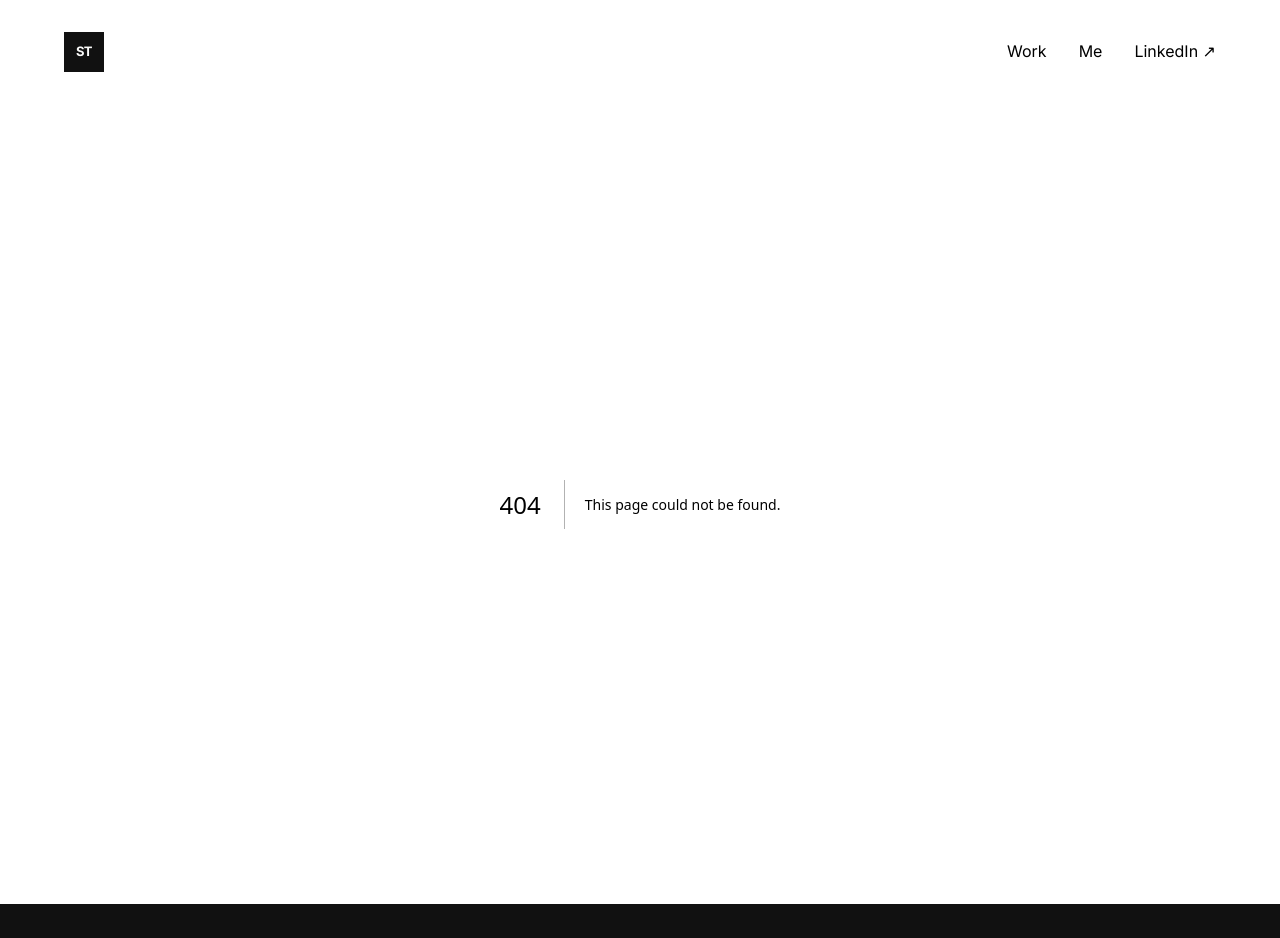
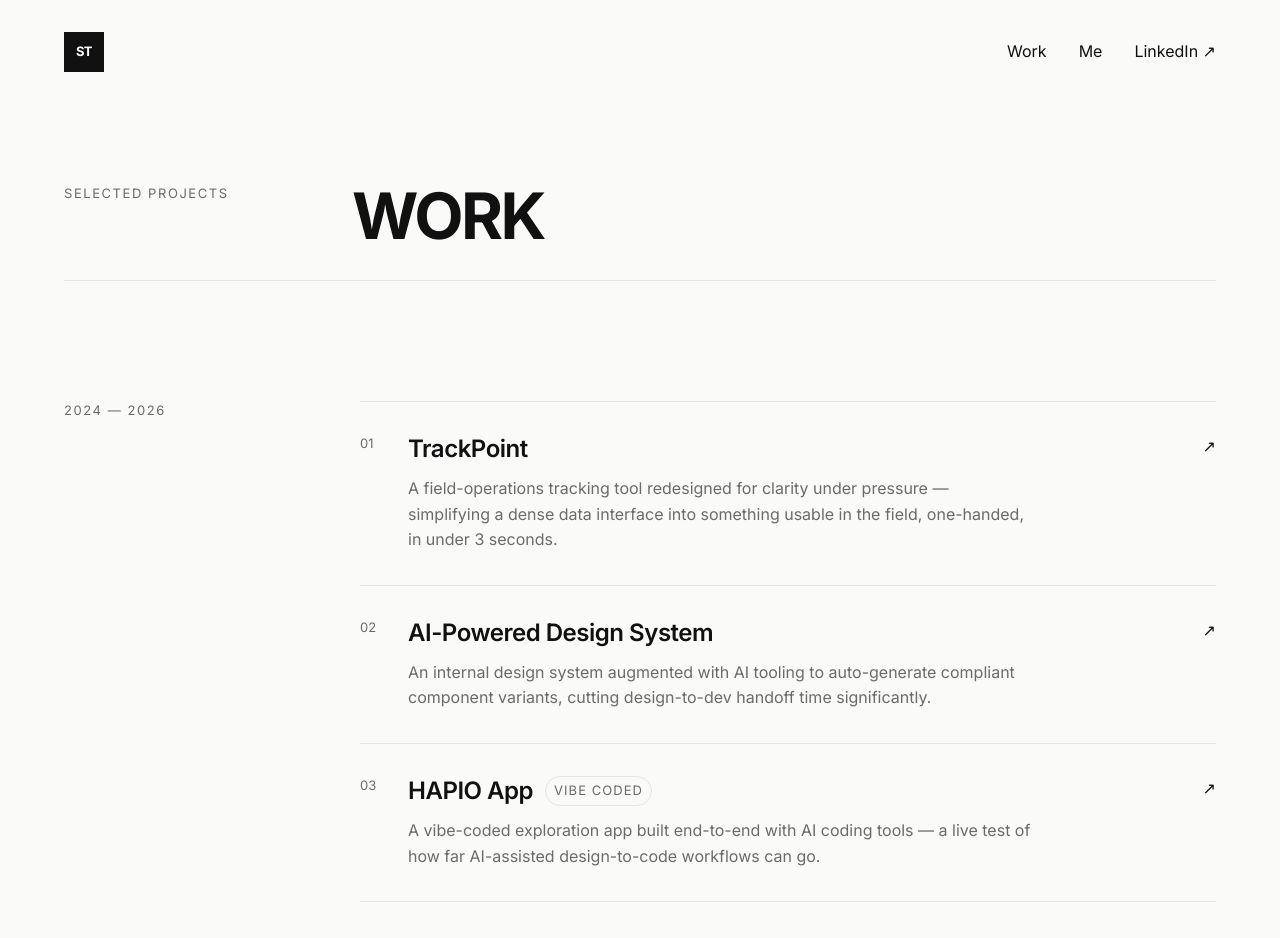
Before and after one commit to rainjcdd/2026Portfolio, a Next.js app: page /work in a window 1280 px wide. Before the commit this address had no page. Shown: the top 938 px of the page. Built offline with nearby package versions, Linux system fonts and the light colour scheme.

Commit message:
Build grouped work page

```diff
--- /dev/null
+++ b/app/work/page.tsx
@@ -0,0 +1,81 @@
+import type { Metadata } from "next";
+import Link from "next/link";
+
+import { projects } from "@/data/projects";
+
+export const metadata: Metadata = {
+  title: "Work | UX Portfolio",
+};
+
+const projectGroups = [
+  {
+    id: "2024-2026",
+    label: "2024 — 2026",
+    projects: projects.filter((project) => project.timeframe === "2024–2026"),
+  },
+  {
+    id: "2021-2024",
+    label: "2021 — 2024",
+    projects: projects.filter((project) => project.timeframe === "2021–2024"),
+  },
+  {
+    id: "before-2021",
+    label: "2021 & Before",
+    projects: projects.filter((project) => project.timeframe === "Pre-2021"),
+  },
+] as const;
+
+export default function WorkPage() {
+  return (
+    <div className="mx-auto max-w-content px-gutter pb-section-mobile pt-12 lg:pb-section lg:pt-20">
+      <header className="mb-section-mobile border-b border-border pb-8 md:grid md:grid-cols-layout lg:mb-section">
+        <p className="mb-4 text-small uppercase tracking-[0.12em] text-text-muted md:col-span-3">
+          Selected projects
+        </p>
+        <h1 className="text-hero md:col-span-9">WORK</h1>
+      </header>
+
+      <div className="space-y-section-mobile lg:space-y-section">
+        {projectGroups.map((group) => (
+          <section key={group.id} aria-labelledby={`era-${group.id}`}>
+            <div className="grid gap-8 md:grid-cols-layout">
+              <h2
+                id={`era-${group.id}`}
+                className="text-small uppercase tracking-[0.12em] text-text-muted md:col-span-3"
+              >
+                {group.label}
+              </h2>
+
+              <ol className="border-t border-border md:col-span-9">
+                {group.projects.map((project, index) => (
+                  <li key={project.slug}>
+                    <Link
+                      href={`/work/${project.slug}`}
+                      className="group grid gap-4 border-b border-border py-6 sm:grid-cols-[2rem_1fr_auto] sm:items-start lg:py-8"
+                    >
+                      <span className="text-small text-text-muted">{String(index + 1).padStart(2, "0")}</span>
+                      <div>
+                        <div className="mb-3 flex flex-wrap items-center gap-3">
+                          <h3 className="text-h3 group-hover:text-accent">{project.title}</h3>
+                          {project.tag ? (
+                            <span className="rounded-full border border-border px-2 py-1 text-small uppercase tracking-[0.08em] text-text-muted">
+                              {project.tag}
+                            </span>
+                          ) : null}
+                        </div>
+                        <p className="max-w-[62ch] text-body text-text-muted">{project.summary}</p>
+                      </div>
+                      <span className="hidden text-body group-hover:text-accent sm:block" aria-hidden="true">
+                        ↗
+                      </span>
+                    </Link>
+                  </li>
+                ))}
+              </ol>
+            </div>
+          </section>
+        ))}
+      </div>
+    </div>
+  );
+}
```
